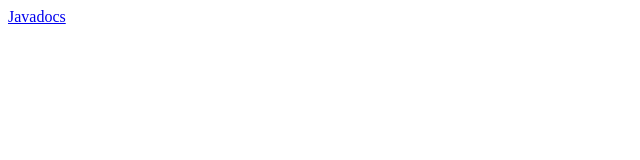
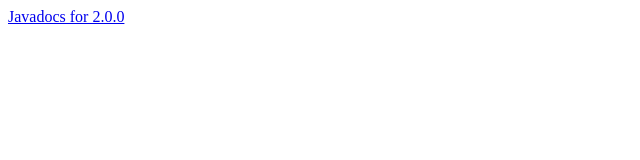
Before and after one commit to MTrop/DoomStruct, a plain HTML site: page index.html in a window 1280 px wide. Shown: the full height of the page, 0-640 px from the left. Drawn offline with Linux system fonts and the light colour scheme.

Commit message:
Fixed hyperlink

```diff
--- a/index.html
+++ b/index.html
@@ -3,6 +3,6 @@
 		<title>Doom Struct</title>
 	</head>
 	<body>
-		<a href="javadocs">Javadocs</a>
+		<a href="javadoc">Javadocs for 2.0.0</a>
 	</body>
 </html>
```
